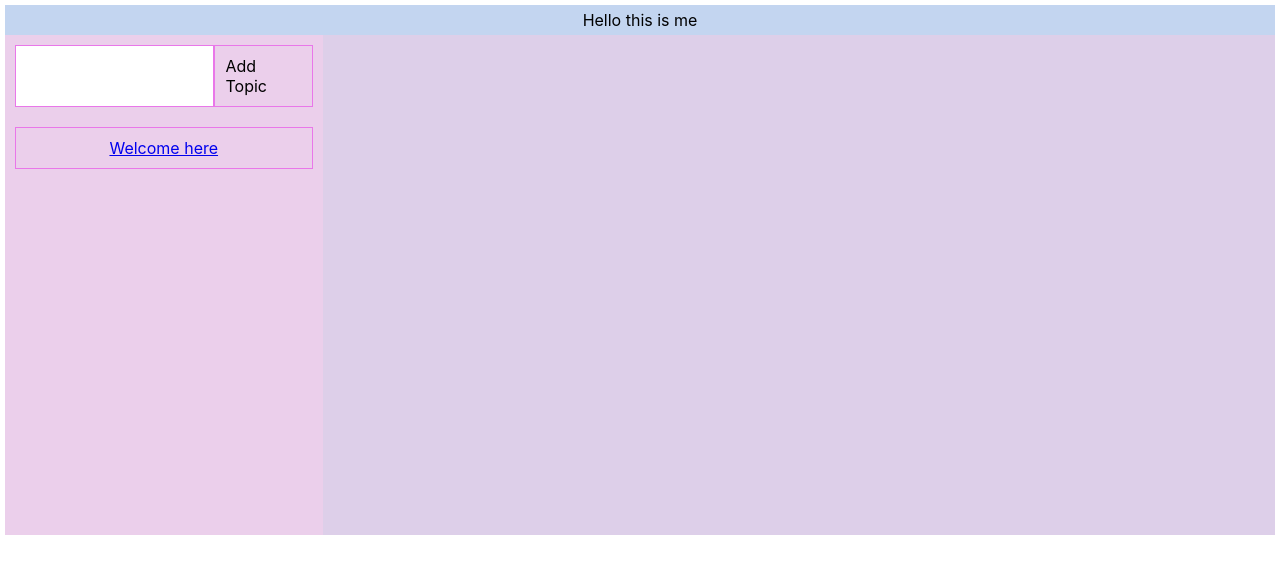
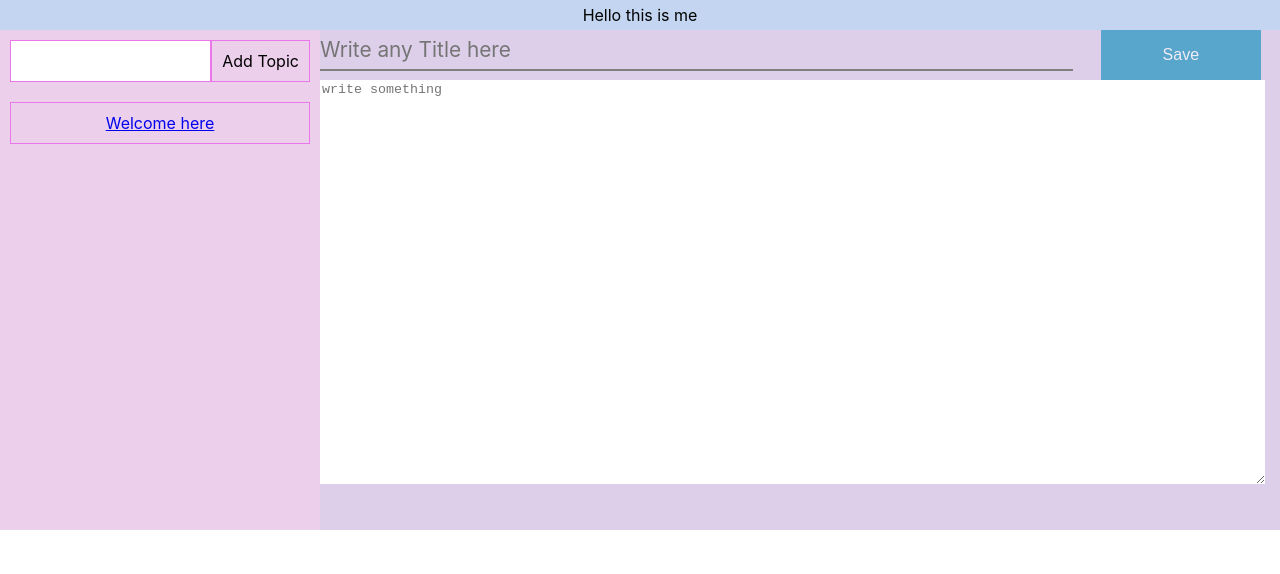
Before and after one commit to ImSrishti/notebook_reactjs, a React (Create React App) app in the folder notebook/: page /textarea in a window 1280 px wide. Shown: the top 574 px of the page. Built offline with nearby package versions, Linux system fonts and the light colour scheme.

Commit message:
text area made. notes array need to modify

```diff
--- a/notebook/src/App.css
+++ b/notebook/src/App.css
@@ -1,6 +1,3 @@
-.App{
-  margin:5px;
-}
 
 .header{
   max-width: 1500px;
@@ -8,14 +5,10 @@
   display:flex;
   justify-content: center;
   align-content: center;
-
   padding: 5px;
 }
 .note_body{
   display: flex;
-  justify-content: center;
-  align-content: center;
-  max-width: 1500px;
   min-height: 500px;
 }
 
--- a/notebook/src/Component/Noteslist/Noteslist.js
+++ b/notebook/src/Component/Noteslist/Noteslist.js
@@ -1,9 +1,11 @@
-import React,{useState} from 'react'
+import React, { useState } from 'react'
 import './noteslist.css'
-import {Switch,Route} from "react-router-dom";
+import { Switch, Route } from "react-router-dom";
 import Notes from './notes/Notes'
+import TextArea from './notes/textArea/textArea'
 function Noteslist() {
-    const [notes, setnotes] = useState(['Welcome here on notes']);
+
+   // const [notes, setnotes] = useState(['Welcome here on notes']);
 
     // const setTempData = (tempdata)=>{
     //     if(notes !== ''){
@@ -16,8 +18,10 @@ function Noteslist() {
     // }
     return (
         <Switch>
-        <Route path="/notescategory/:id" children={<Notes />}></Route>
-         </Switch>
+            <Route path="/" exact children={<Notes />}></Route>
+            <Route path="/notescategory/:id" children={<Notes />}></Route>
+            <Route path="/textarea" children={<TextArea />}></Route>
+        </Switch>
     )
 }
 
--- a/notebook/src/Component/Noteslist/notes/Notes.js
+++ b/notebook/src/Component/Noteslist/notes/Notes.js
@@ -1,16 +1,31 @@
-import React from 'react'
+import React, { useState } from 'react'
 import './notes.css'
-import {useParams} from 'react-router-dom';
+import {useParams,Link} from 'react-router-dom';
+
+let count =4;
 function Notes(props) {
+    const [notes, setnotes] = useState(
+         {
+            0:['first note','second note','third note'],
+            1:['first note','halwa note'],
+            2:['pehla','nasha','pehla','khumar'],
+            3:['nya','pyar','hai','nya','intezar'],
+            [count]:[''],
+
+        }
+    )
     let {id} = useParams();
+    let temp = Number(id) ? Number(id) : 0;
     return (
         <div className="notes-flex">
         <div className="notes">
-            Add Note
+           <Link to="/textarea" >Add note</Link>
         </div>
-        <div className="notes">
-    {id}{props.noteArr}
-        </div>
+          {
+        notes[temp].map(note =>
+            <div className="notes">{note}</div>
+         ) }
+
         </div>
     )
 }
--- a/notebook/src/Component/Noteslist/notes/notes.css
+++ b/notebook/src/Component/Noteslist/notes/notes.css
@@ -12,4 +12,5 @@
 
 .notes-flex{
     display:flex;
+    flex-wrap: wrap;
 }
--- /dev/null
+++ b/notebook/src/Component/Noteslist/notes/textArea/textArea.js
@@ -0,0 +1,21 @@
+import React,{useState} from 'react'
+import './textarea.css'
+function TextArea() {
+    const [title, settitle] = useState('');
+    const [content, setcontent] = useState('')
+    const saveContents = () =>{
+
+    }
+    return (
+        <div className="div_area">
+            <input className="form__field" placeholder="Write any Title here"
+            onChange={(event)=>{settitle(event.target.value)}}/>
+            <button className="button" onClick={saveContents}>Save</button>
+            <textarea className="textarea" placeholder="write something"
+            onChange={(event)=>{setcontent(event.target.value)}} ></textarea>
+
+        </div>
+    )
+}
+
+export default TextArea
--- /dev/null
+++ b/notebook/src/Component/Noteslist/notes/textArea/textarea.css
@@ -0,0 +1,40 @@
+.textarea{
+    height: 80%;
+    width: 100%;
+    border: none;
+
+}
+.div_area{
+    width: 98%;
+}
+
+.button {
+    background-color: #008CBA;
+    border: none;
+    color: white;
+    padding: 16px 32px;
+    text-align: center;
+    font-size: 16px;
+    opacity: 0.6;
+    transition: 0.3s;
+    display: inline-block;
+    text-decoration: none;
+    cursor: pointer;
+    float: right;
+    width: 17%;
+  }
+
+  .button:hover {opacity: 1}
+
+  .form__field {
+    font-family: inherit;
+    width: 80%;
+    border: 0;
+    border-bottom: 2px solid gray;
+    outline: 0;
+    font-size: 1.3rem;
+    color: rgba(48, 48, 48, 0.658);
+    padding: 7px 0;
+    background: transparent;
+    transition: border-color 0.2s;
+  }
--- a/notebook/src/Component/notescategory/category/category.js
+++ b/notebook/src/Component/notescategory/category/category.js
@@ -17,7 +17,7 @@ export default function Category(props) {
             {props.categoryArr.map(
                 (topic, index) =>
                     <div key={index} className="topic">
-                 <Link to={"/notescategory/"+topic}> {topic} </Link>
+                 <Link to={"/notescategory/"+index}> {topic} </Link>
                     </div>
              ) }
 
```
